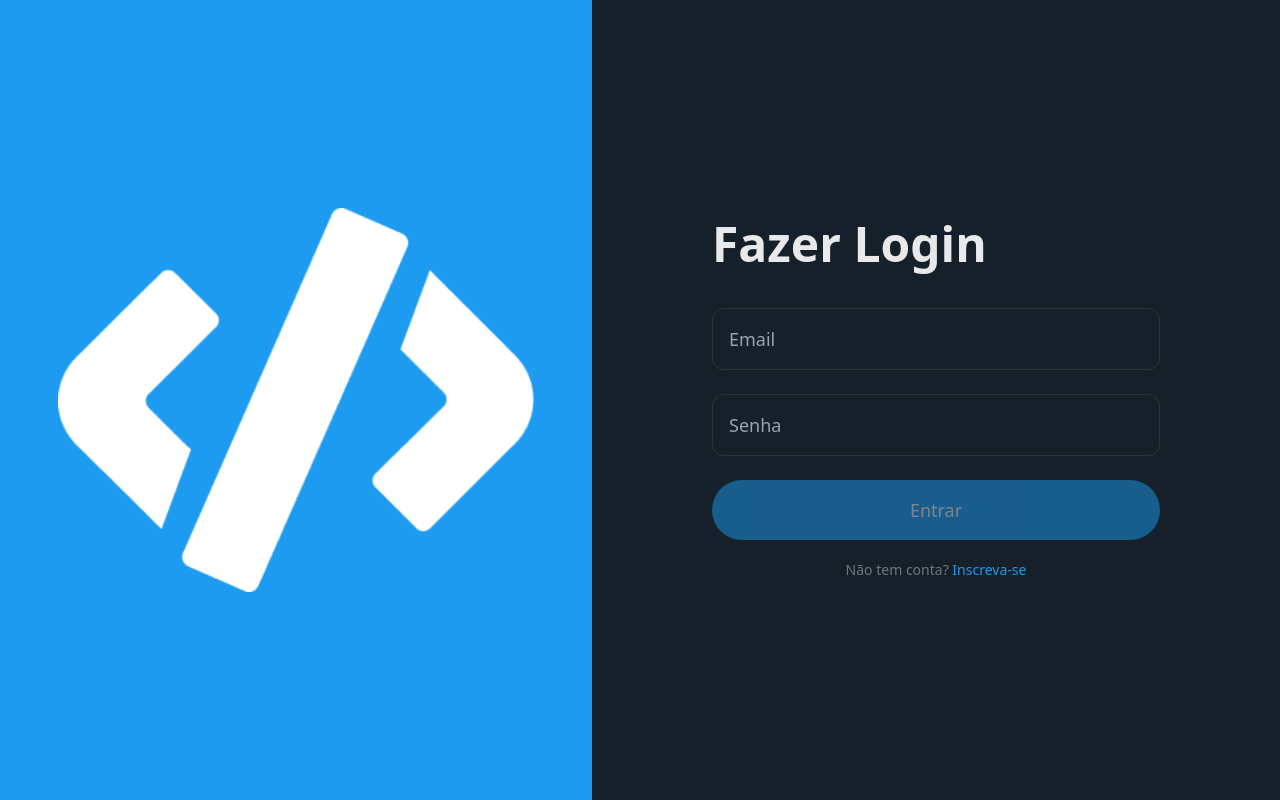
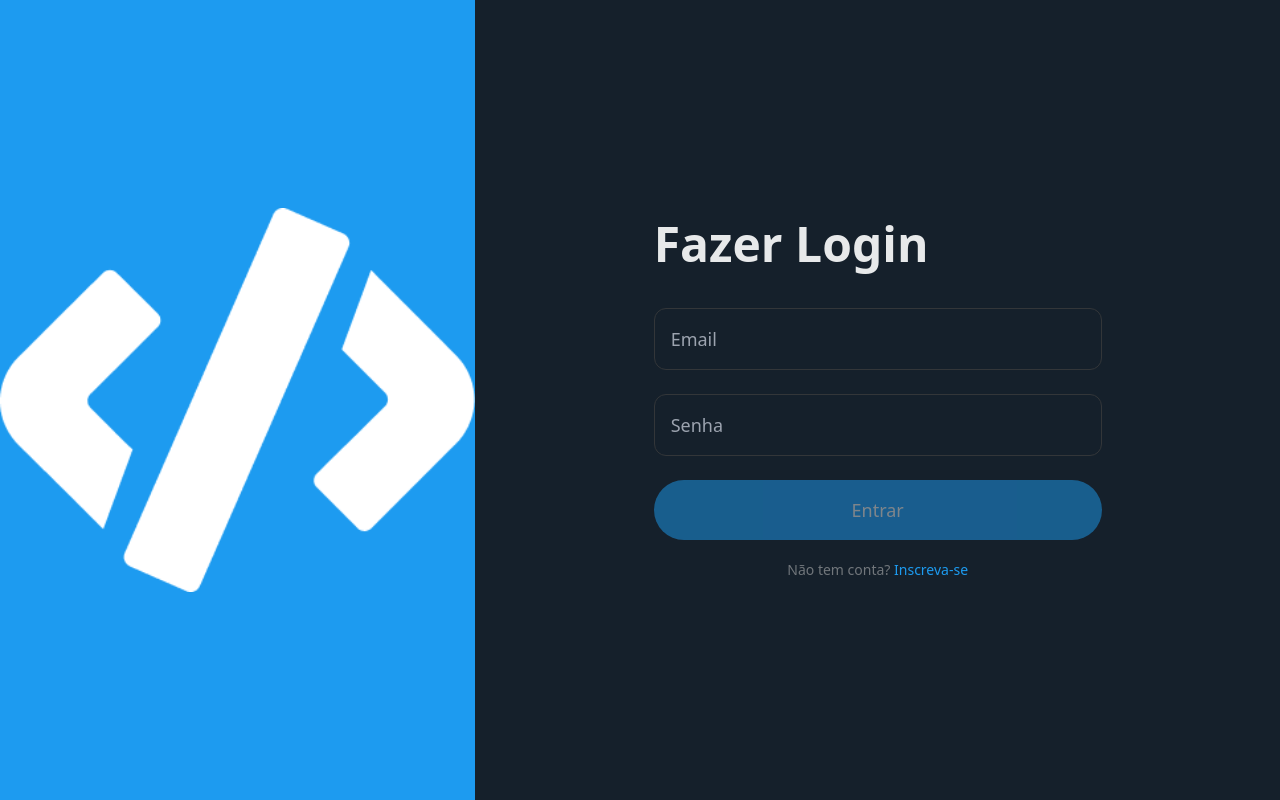
Before and after one commit to GustavoSilv4/clone-twitter-frontend-nextjs, a Next.js app: page / in a window 1280 px wide. Built offline with nearby package versions, Linux system fonts and the light colour scheme; no server answers.

Commit message:
fix: logo in index

```diff
--- a/src/pages/index.jsx
+++ b/src/pages/index.jsx
@@ -36,7 +36,7 @@ const SignIn = () => {
         <div className='h-full flex justify-center'>
             <div className='bg-birdBlue lg:flex-1'>
                 <div className='h-full flex justify-center items-center'>
-                    <img className='items-center h-96' src='/Logo.png' />
+                    <img className='sm-max:hidden md:items-center md:h-96 lg:items-center lg:h-96' src='/Logo.png' />
                 </div>
             </div>
             <div className='flex-1 flex justify-center items-center p-12 space-x-6'>
--- a/tailwind.config.js
+++ b/tailwind.config.js
@@ -13,6 +13,18 @@ module.exports = {
     "./src/**/*.{js,ts,jsx,tsx}",
   ],
   theme: {
+    screens: {
+      'sm': '576px',
+      // => @media (min-width: 576px) { ... }
+
+      'md': '960px',
+      // => @media (min-width: 960px) { ... }
+
+      'lg': '1440px',
+      // => @media (min-width: 1440px) { ... }
+      'sm-max': { 'max': '639px' },
+      // => @media (max-width: 639px) { ... }
+    },
     extend: {
       colors: {
         ...brandColors,
```
